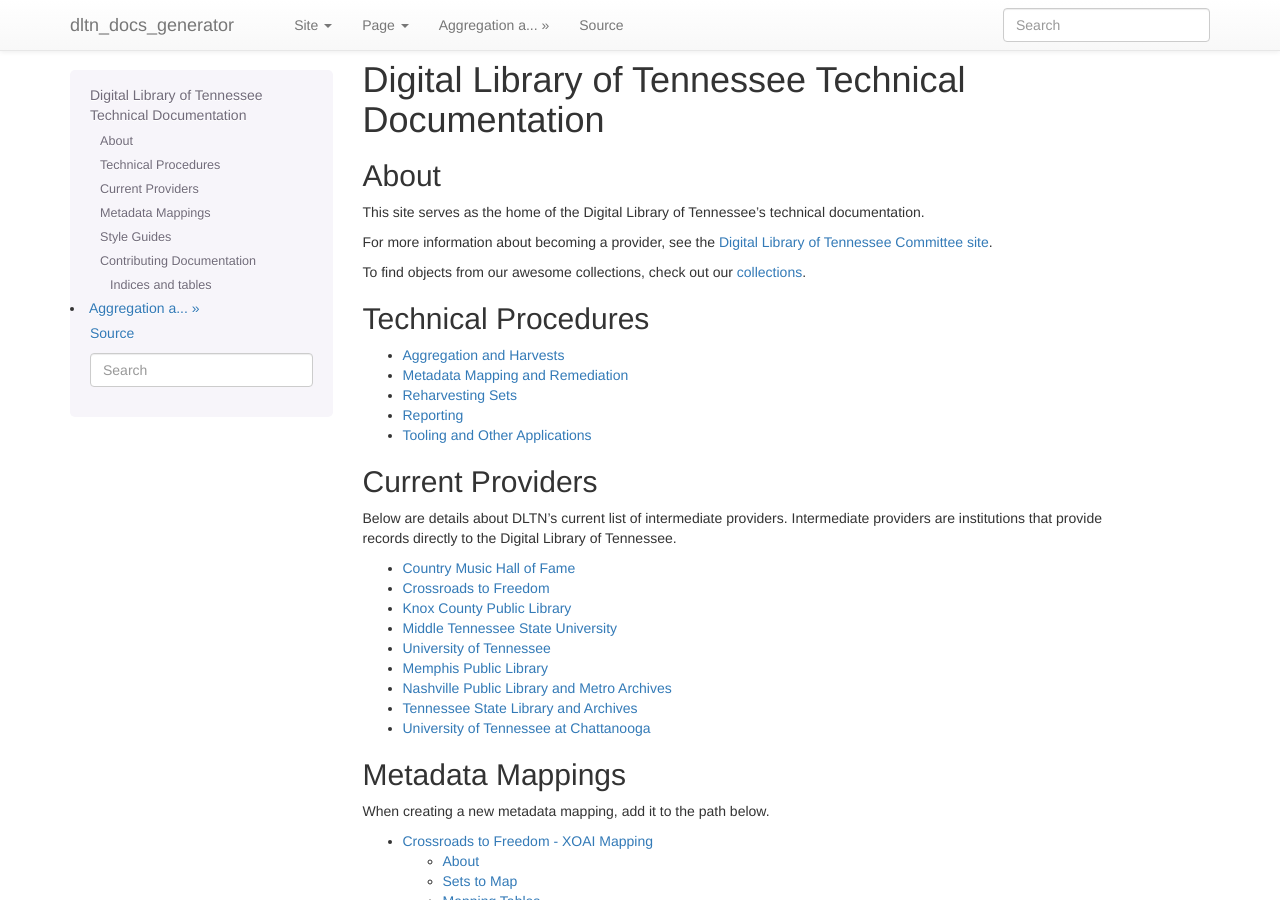
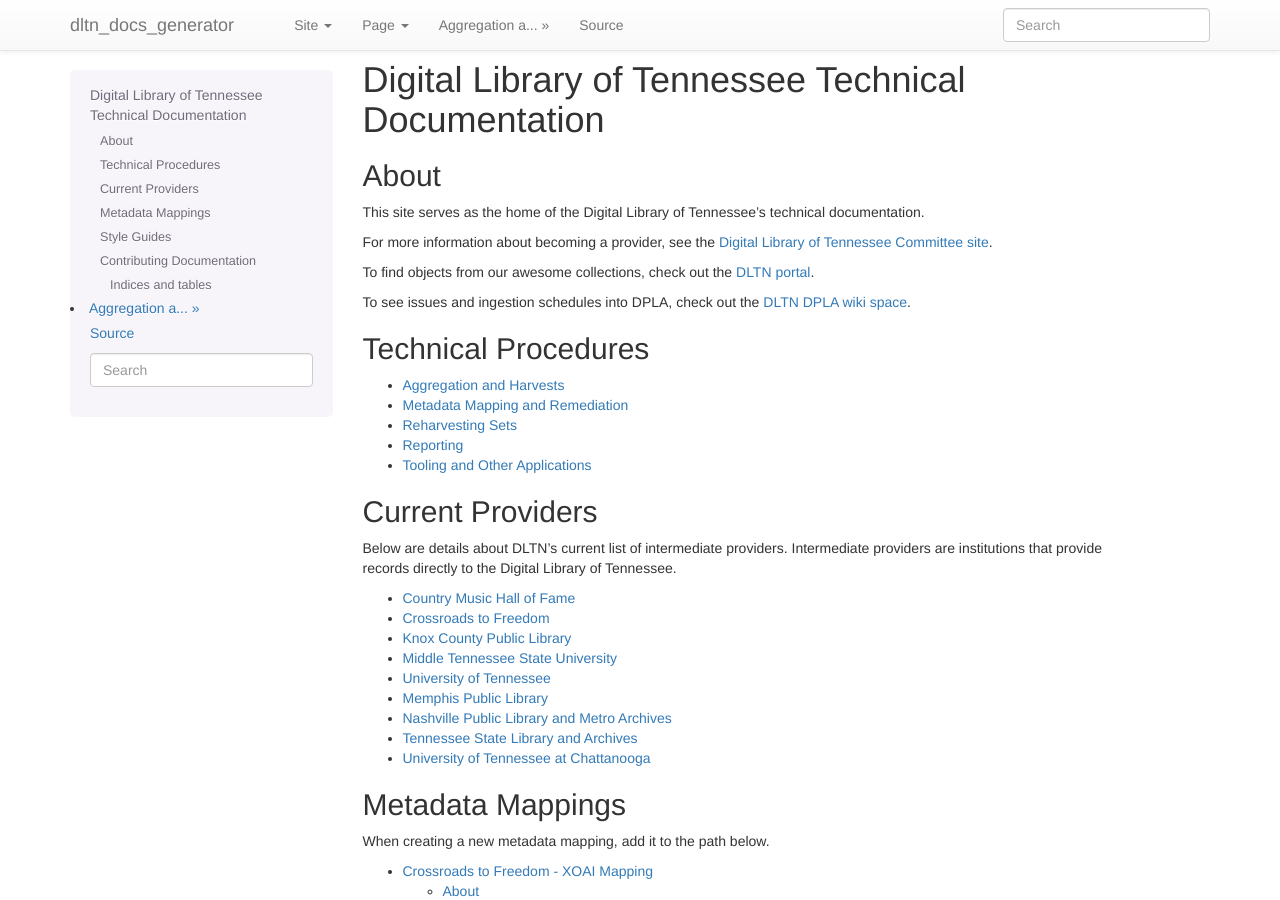
Before and after one commit to DigitalLibraryofTennessee/dltn_docs_generator, a Sphinx documentation site: the page built from docs/index.rst, in a window 1280 px wide and 900 px high. Built offline with Sphinx 7.4.7, drawn with Linux system fonts in a browser that asks for light colours; pages that are not in the unit, such as notebooks, are missing from menus.

Commit message:
Add DPLA wiki space link.

```diff
--- a/docs/index.rst
+++ b/docs/index.rst
@@ -16,7 +16,10 @@
 For more information about becoming a provider, see the `Digital Library of Tennessee Committee site
 <https://www.tenn-share.org/af_membercommittee.asp?committeeid=28>`_.
 
-To find objects from our awesome collections, check out our `collections <https://tn.dp.la/>`_.
+To find objects from our awesome collections, check out the `DLTN portal <https://tn.dp.la/>`_.
+
+To see issues and ingestion schedules into DPLA, check out the `DLTN DPLA wiki space <https://digitalpubliclibraryofamerica.atlassian.net/wiki/spaces/CT/pages/85920546/Digital+Library+of+Tennessee+Dashboard>`_.
+
 
 --------------------
 Technical Procedures
```
